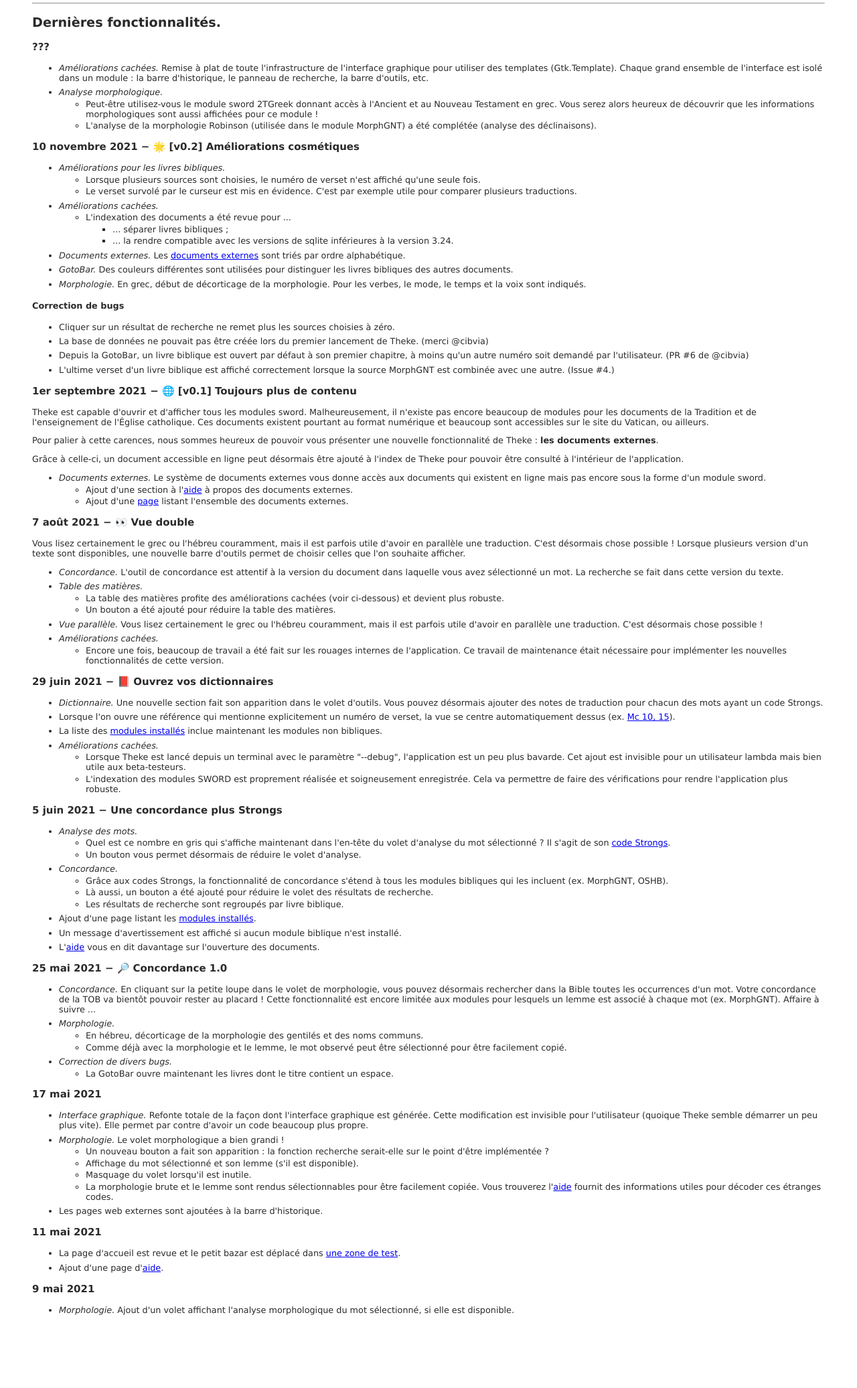
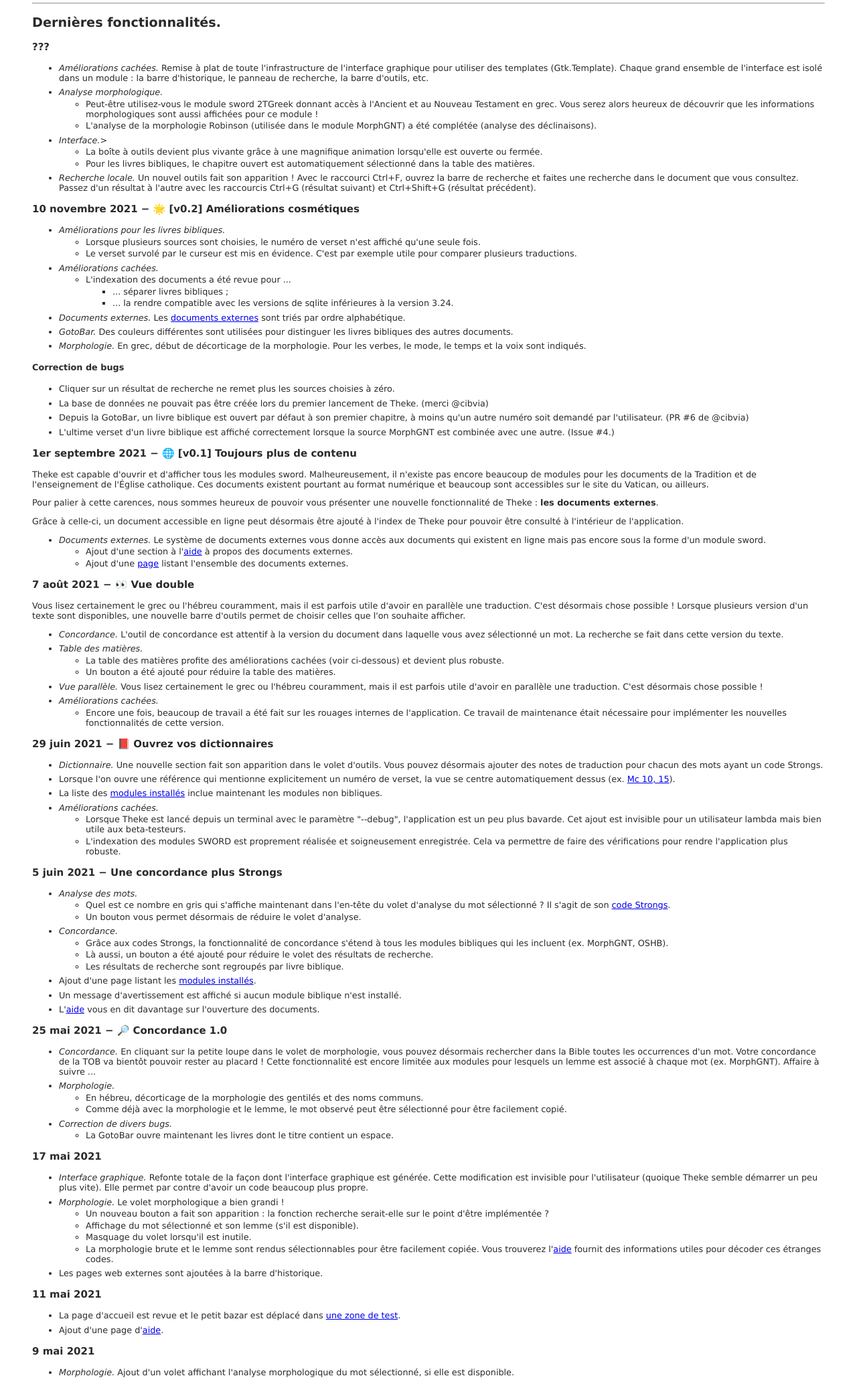
Before and after one commit to a2ohm/theke, a Python web app: template assets/templates/welcome.html.j2 in a window 1280 px wide. Shown: the part 200-2273 px from the top of the page at 67% size. Before the commit the page ends 2164 px from the top, so only its background shows below. Run offline with Jinja, Linux system fonts and the light colour scheme; the template is opened without the code that fills it, so the values that code supplies are empty.

Commit message:
Update the logbook (local search bar)

```diff
--- a/assets/templates/logbook.html
+++ b/assets/templates/logbook.html
@@ -6,6 +6,13 @@
             <li>Peut-être utilisez-vous le module sword 2TGreek donnant accès à l'Ancient et au Nouveau Testament en grec. Vous serez alors heureux de découvrir que les informations morphologiques sont aussi affichées pour ce module !</li>
             <li>L'analyse de la morphologie Robinson (utilisée dans le module MorphGNT) a été complétée (analyse des déclinaisons).</li>
         </ul>
+    <li><em>Interface.</em>>
+        <ul>
+            <li>La boîte à outils devient plus vivante grâce à une magnifique animation lorsqu'elle est ouverte ou fermée.</li>
+            <li>Pour les livres bibliques, le chapitre ouvert est automatiquement sélectionné dans la table des matières.</li>
+        </ul>
+    </li>
+    <li><em>Recherche locale.</em> Un nouvel outils fait son apparition ! Avec le raccourci Ctrl+F, ouvrez la barre de recherche et faites une recherche dans le document que vous consultez. Passez d'un résultat à l'autre avec les raccourcis Ctrl+G (résultat suivant) et Ctrl+Shift+G (résultat précédent).</li>
 </ul>
 
 <h3>10 novembre 2021 − 🌟️ [v0.2] Améliorations cosmétiques</h3>
```
